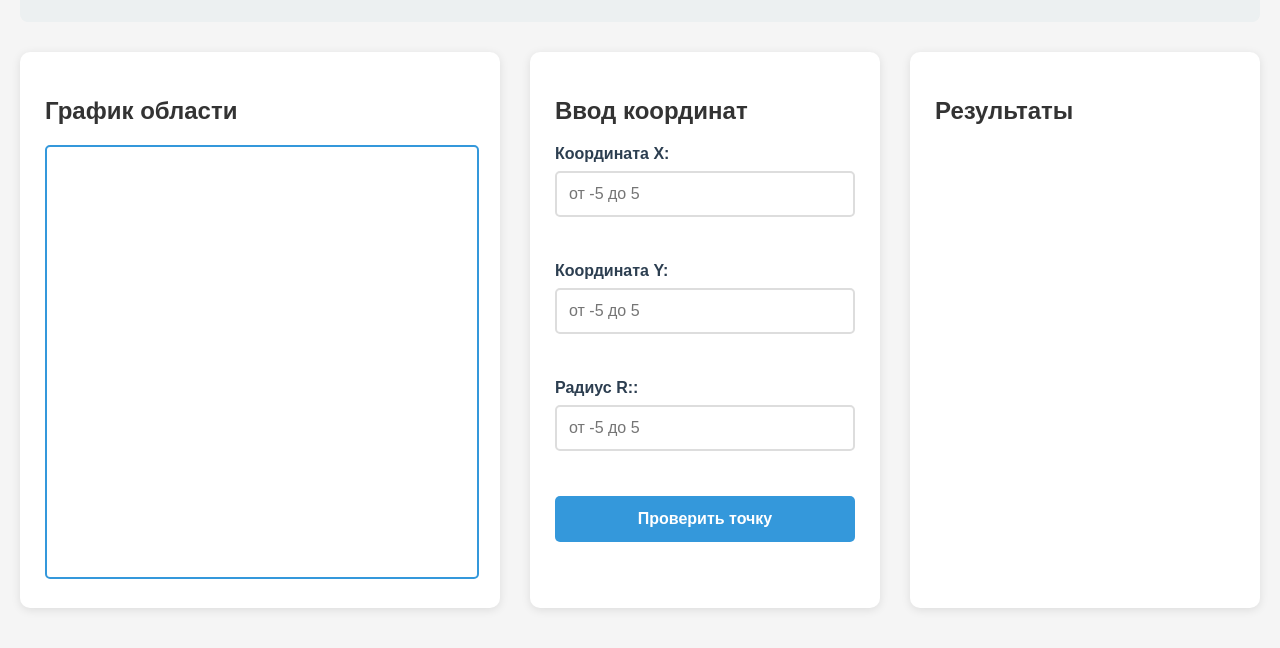
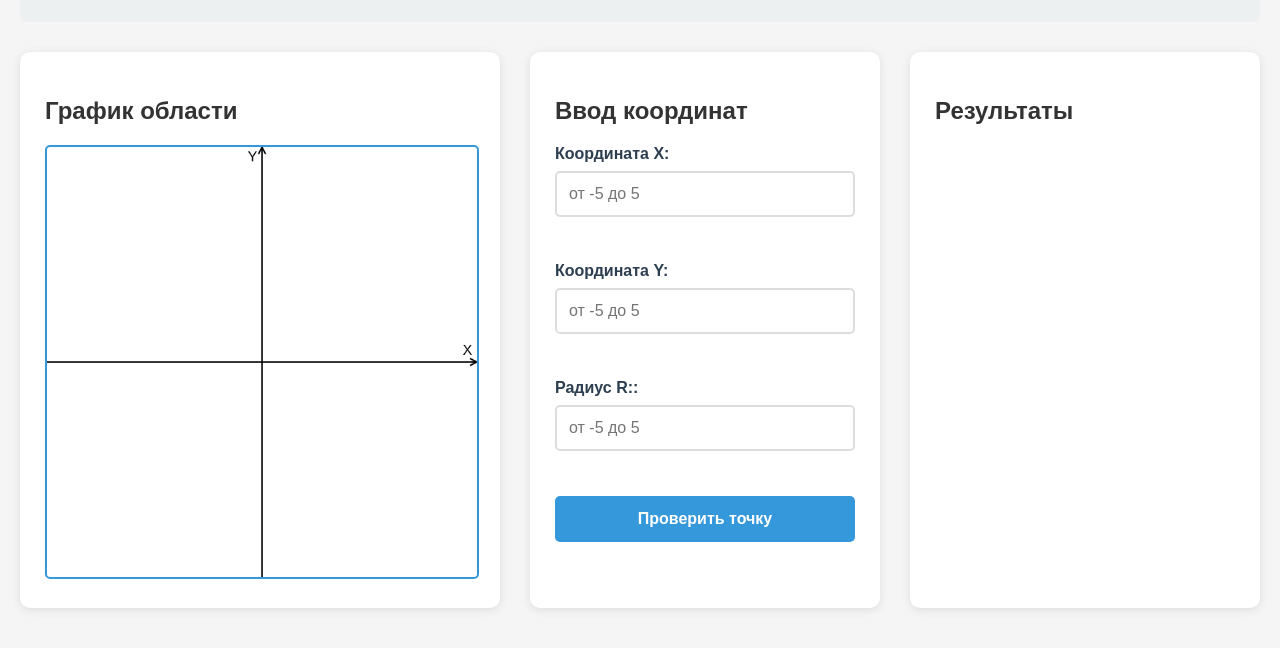
Before and after one commit to MKoblents/web_1, a website: page index.html in a window 1280 px wide. Shown: the part 203-851 px from the top of the page. Drawn offline with Linux system fonts and the light colour scheme.

Commit message:
canvas init

```diff
--- a/index.html
+++ b/index.html
@@ -41,6 +41,7 @@
                 <span class="error-message" id="r-error"></span>
             </div>
             <button type="submit" class="submit-btn">Проверить точку</button>
+            <script src="script.js"></script>
         </form>
     </section>
 
--- a/script.js
+++ b/script.js
@@ -0,0 +1,37 @@
+const canvas = document.getElementById('coordinate-plane');
+const ctx = canvas.getContext('2d');
+const width = canvas.width;
+const height = canvas.height;
+const centerX= width/2;
+const centerY= height/2;
+
+ctx.beginPath();
+ctx.moveTo(0, centerY);
+ctx.lineTo(width, centerY);
+ctx.strokeStyle = 'black';
+ctx.lineWidth = 2;
+ctx.stroke();
+
+ctx.beginPath();
+ctx.moveTo(centerX, 0);
+ctx.lineTo(centerX, height);
+ctx.strokeStyle = 'black';
+ctx.lineWidth = 2;
+ctx.stroke();
+
+ctx.beginPath();
+ctx.moveTo(width - 10, centerY - 5);
+ctx.lineTo(width, centerY);
+ctx.lineTo(width - 10, centerY + 5);
+ctx.stroke();
+
+ctx.beginPath();
+ctx.moveTo(centerX - 5, 10);
+ctx.lineTo(centerX, 0);
+ctx.lineTo(centerX + 5, 10);
+ctx.stroke();
+
+ctx.font = '20px Arial';
+ctx.fillStyle = 'black';
+ctx.fillText('X', width - 20, centerY - 10);
+ctx.fillText('Y', centerX -20, 20);
```
